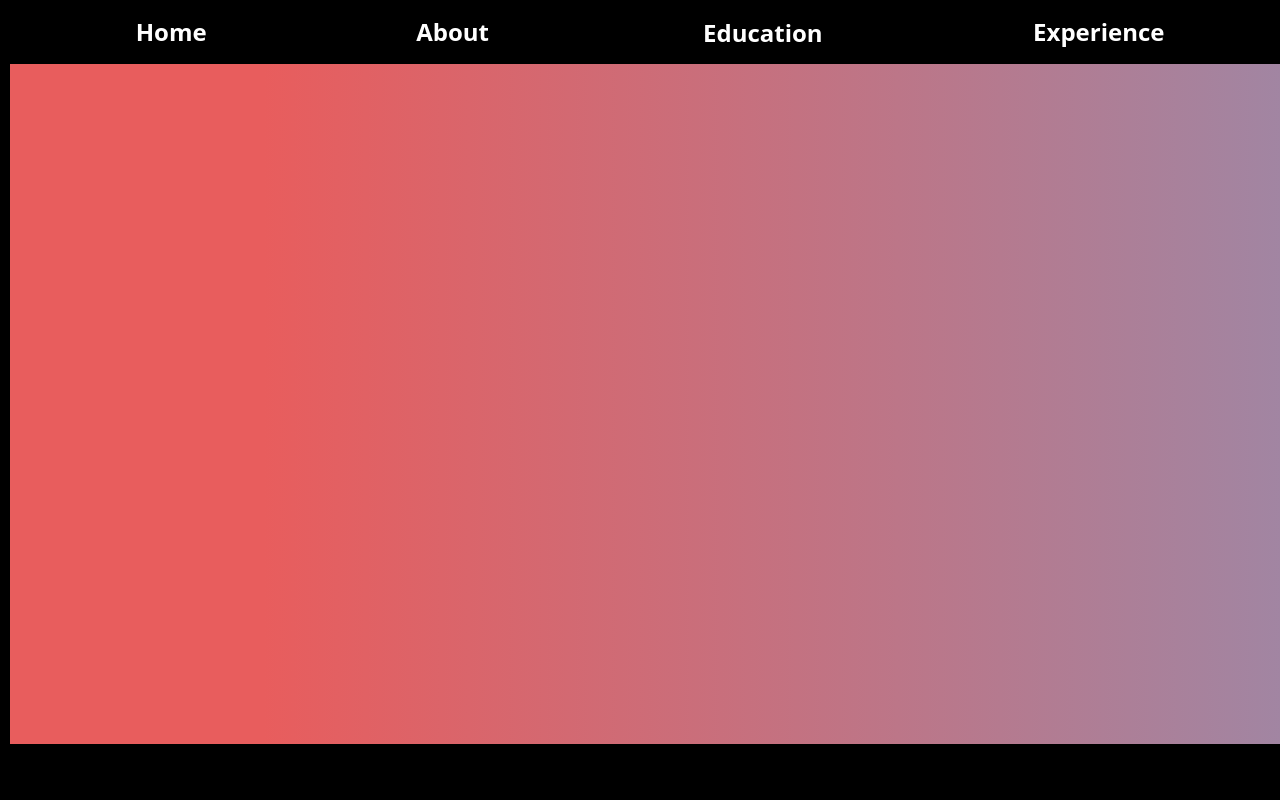
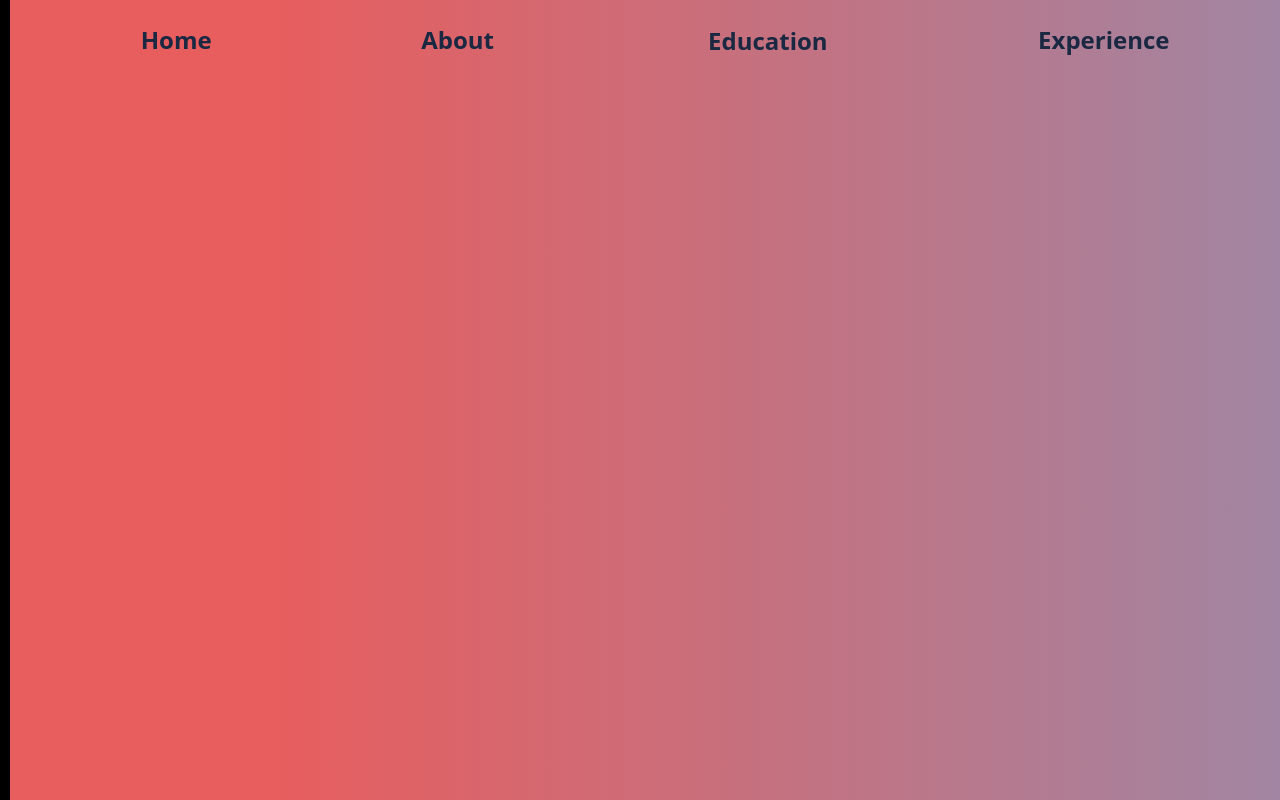
Before and after one commit to rachanac16/reflection, a React (Create React App) app: page / in a window 1280 px wide. Built offline with nearby package versions, Linux system fonts and the light colour scheme.

Commit message:
with more minimal effect changes

```diff
--- a/src/App.js
+++ b/src/App.js
@@ -21,8 +21,10 @@ function App() {
 
   return <ThemeProvider theme={theme}>
     <div>
+
+      <div className='container'>
         <Navbar/>
-      <div className='container'>
+        <div className='homecontainer'>
           <Routes>
             <Route path="/reflection" element={<Home/>}/>
             <Route path="/reflection/about" element={<About/>}/>
@@ -31,6 +33,8 @@ function App() {
             {/* <Route path="/reflection/others" element={<Others/>}/> */}
           </Routes>
         </div>
+
+      </div>
     </div>
   </ThemeProvider>
 }
--- a/src/components/Navbar.js
+++ b/src/components/Navbar.js
@@ -3,7 +3,7 @@ import React from 'react';
 import {Link, useMatch, useResolvedPath} from 'react-router-dom';
 
 function Navbar(){
-    return <div>
+    return <div className='toolbarcontainer'>
         <Toolbar className='toolbar'>
             <CustomLink to={"/reflection"} className="navbar">Home</CustomLink>
             <CustomLink to={"/reflection/about"} className="navbar">About</CustomLink>
@@ -11,6 +11,7 @@ function Navbar(){
             <CustomLink to={"/reflection/experience"} className="navbar">Experience</CustomLink>
             {/* <CustomLink to={"/reflection/others"} className="navbar">Others</CustomLink> */}
         </Toolbar>
+
     </div>;
 }
 
--- a/src/index.css
+++ b/src/index.css
@@ -17,8 +17,9 @@ body {
 .container {
   /* background-color: rgb(232, 93, 93); */
   color: white;
-  height:85%;
+  height:100%;
   display: flex;
+  flex-direction: column;
   justify-content: center;
   align-items: center;
   background: rgb(232, 93, 93);
@@ -33,10 +34,30 @@ body {
   background-position:right bottom;
 }
 
+.toolbarcontainer{
+  display: flex;
+  flex-direction: column;
+  justify-content: space-around;
+  width: 100%;
+  /* flex-grow: 1; */
+  height: 80px;
+  position: fixed;
+  top: 0;
+
+  align-items: center;
+}
+
 .toolbar {
-  flex-wrap: wrap;
+  width: 100%;
   justify-content: space-around;
-  background-color: black;
+  background-color: transparent;
+}
+
+.homecontainer{
+  /* flex-grow: 11; */
+  display: flex;
+  justify-content: center;
+  align-items: center;
 }
 
 .name{
@@ -45,12 +66,16 @@ body {
 
 .navbar {
   text-decoration: none;
-  color: white;
+  color: rgb(26, 40, 65);
   font-size: x-large;
   font-weight: bolder;
   padding: 10%;
 }
 .navbar:hover {
   text-decoration: none;
-  color: rgb(232, 93, 93);
+  color: rgb(255, 255, 255);
 }
+.navbar:active {
+  text-decoration: none;
+  color: rgb(35, 93, 186);
+}
--- a/src/pages/Home.js
+++ b/src/pages/Home.js
@@ -1,43 +1,40 @@
-import { Grid, IconButton, Typography } from '@mui/material';
+import { Grid, IconButton, Typography, Avatar } from '@mui/material';
 import { Box } from '@mui/system';
 import React from 'react';
 import Typewriter from 'typewriter-effect';
 import GitHubIcon from '@mui/icons-material/GitHub';
 import LinkedInIcon from '@mui/icons-material/LinkedIn';
 import EmailIcon from '@mui/icons-material/Email';
+import rachana from './../assets/rachana.png';
 
 function Home(){
     const openInNewTab = url => {
         window.open(url, '_blank', 'noopener,noreferrer');
       };
-    return <div>
+    return <div className='homecontainer'>
         <Grid container direction={'column'} alignItems='center' justifyContent={'center'}>
-            <Grid item justifyContent='center' xs={4}>
-                <Typography variant='h4' align='center'>
+            <Grid item xs={4} style={{padding:'20px'}}>
+                <Avatar alt="Rachana C" src={rachana} sx={{ width: 200, height: 200 }}/>
+            </Grid>
+
+            <Grid item xs={4}>
+                <Typography variant='h1' align='center'>
+                    <div >
+                        Rachana Chaudhari
+                    </div>
+                </Typography>
+            </Grid>
+            <Grid item xs={4}>
+
+                <Typography variant='h3' align='center'>
                     <div className='name'>
 
                     <Typewriter
                         onInit={(typewriter) => {
-                            typewriter.typeString("Hi! I am...").start();
+                            typewriter.typeString("Software Engineer").start();
                         }}
                     />
                     </div>
-                </Typography>
-            </Grid>
-            <Grid item xs={4}>
-                <Typography variant='h1' align='center'>
-                    <div className='name'>
-                        Rachana C
-                    </div>
-                </Typography>
-            </Grid>
-            <Grid item xs={4}>
-                <Typography variant='h6' align='center'>
-                    <Typewriter
-                        onInit={(typewriter) => {
-                            typewriter.typeString("I appreciate your visit. I hope I look good. ;P").start();
-                        }}
-                    />
                 </Typography>
             </Grid>
             <Grid item paddingTop={'20px'}>
```
Also changed, not shown: src/assets/rachana.png (added). Lines whose indentation alone changed are shown as unchanged.
